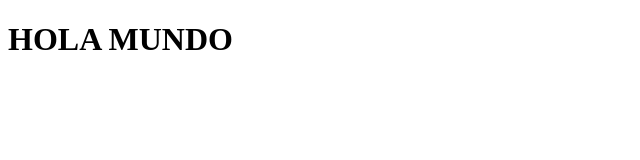
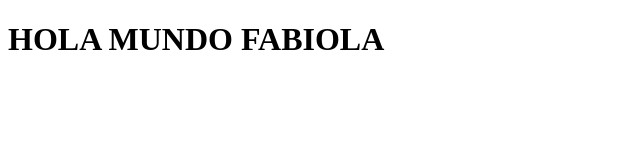
Before and after one commit to FaviolaSoliz/TecWeb, a plain HTML site: page index.html in a window 1280 px wide. Shown: the whole page, without its empty margins (0-640 px from the left). Drawn offline with Linux system fonts and the light colour scheme.

Commit message:
actualizar

```diff
--- a/index.html
+++ b/index.html
@@ -7,6 +7,6 @@
     <title>Document</title>
 </head>
 <body>
-    <h1>HOLA MUNDO</h1>
+    <h1>HOLA MUNDO FABIOLA</h1>
 </body>
 </html>
```
